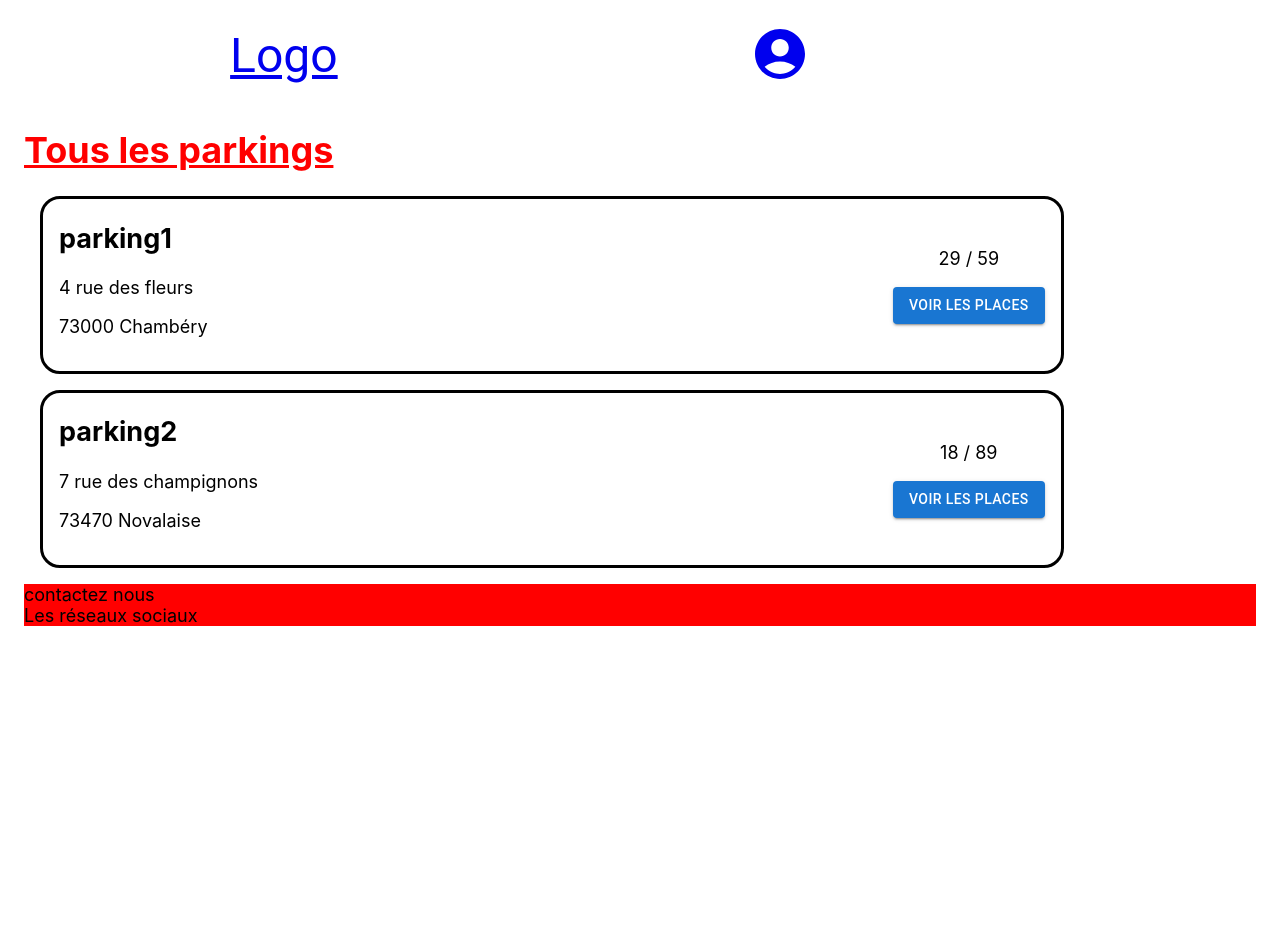
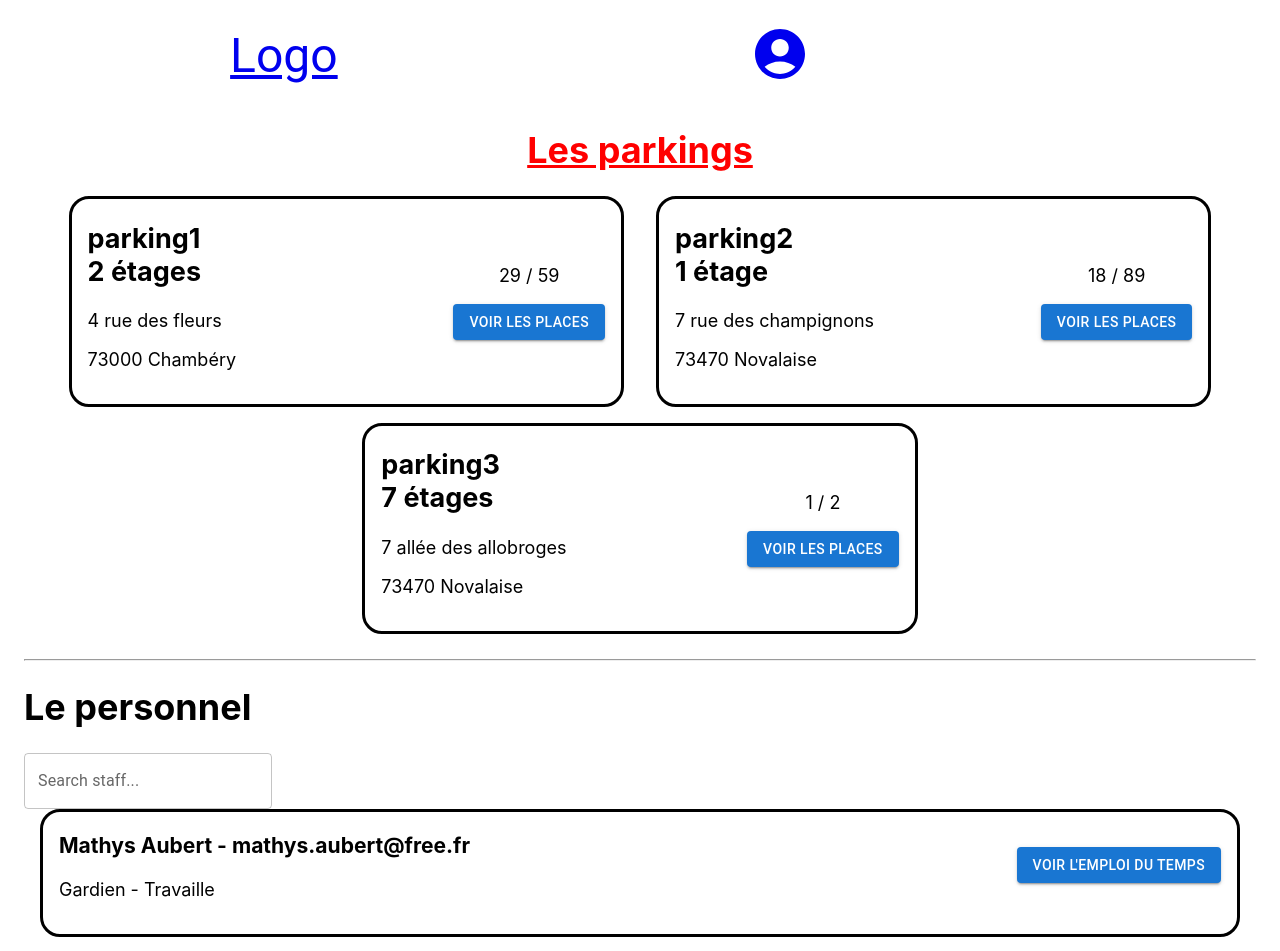
Before and after one commit to XadosIV/UrbanPark_ProjetS4, a React (Create React App) app in the folder client/: page /admin in a window 1280 px wide. Shown: the top 951 px of the page. Before the commit the page ends 800 px from the top, so only its background shows below. Built offline with nearby package versions, Linux system fonts and the light colour scheme.

Commit message:
Staff + Parkings showed on admin page
Need functions to get infos in BDD

```diff
--- a/client/src/components/ParkingList.jsx
+++ b/client/src/components/ParkingList.jsx
@@ -1,20 +1,22 @@
 import React from "react";
 import { Button, TextField } from "@mui/material";
 import { Link } from "react-router-dom";
-import { cutAddress } from "../cutAddress.js";
+import { CutAddress } from "../CutAddress.js";
+import { NeedS } from "../NeedS.js";
 
 export function ParkingList(parking) {
-    var address = cutAddress(parking.parking.address);
+    var address = CutAddress(parking.parking.address);
+
 	return (
         <div className="list-item">
             <div>
-                <h2>{parking.parking.nom}</h2>
+                <h2>{parking.parking.name}<br/>{parking.parking.floors} étage{NeedS(parking.parking.floors)}</h2>
                 <p>{address[0]}</p>
                 <p>{address[1]}</p>
             </div>
             <div className="button-parking">
                 <p>{parking.parking.nbPlaceLibre} / {parking.parking.nbPlaceTot}</p>
-                <Link to={`/${parking.parking.nom}/places`}>
+                <Link to={`/${parking.parking.name}/places`}>
                     <Button variant="contained" color="primary" text-decoration="underline">Voir les places</Button>
                 </Link>
             </div>
--- a/client/src/components/ParkingsPersonnel.jsx
+++ /dev/null
@@ -1,33 +0,0 @@
-import React from "react";
-import { ParkingList } from "./ParkingList";
-
-export function ParkingsPersonnel() {
-
-	const listParkings = [
-		{
-			"nom": "parking1",
-			"nbPlaceLibre": 29,
-			"nbPlaceTot": 59,
-            "etages":2,
-            "address": "4 rue des fleurs 73000 Chambéry",
-		},
-		{
-			"nom": "parking2",
-			"nbPlaceLibre": 18,
-			"nbPlaceTot": 89,
-            "etages":1,
-            "address": "7 rue des champignons 73470 Novalaise",
-		}
-	];
-
-	return (<div>
-            <div className="title-parkings">
-                <h1>Tous les parkings</h1>
-            </div>
-			{
-				listParkings.map((parking, index) => (
-					<ParkingList key={index} parking={parking}/>
-				))
-			}
-		</div>)
-}
--- /dev/null
+++ b/client/src/components/ParkingsStaff.jsx
@@ -0,0 +1,43 @@
+import React from "react";
+import { ParkingList } from "./ParkingList";
+
+export function ParkingsStaff() {
+
+	//Has to be the list where we get all the parkings
+	const listParkings = [
+		{
+			"name": "parking1",
+			"nbPlaceLibre": 29,
+			"nbPlaceTot": 59,
+            "floors":2,
+            "address": "4 rue des fleurs 73000 Chambéry",
+		},
+		{
+			"name": "parking2",
+			"nbPlaceLibre": 18,
+			"nbPlaceTot": 89,
+            "floors":1,
+            "address": "7 rue des champignons 73470 Novalaise",
+		},
+		{
+			"name": "parking3",
+			"nbPlaceLibre": 1,
+			"nbPlaceTot": 2,
+            "floors":7,
+            "address": "7 allée des allobroges 73470 Novalaise",
+		}
+	];
+
+	return (<div>
+            <div className="title-parkings">
+                <h1>Les parkings</h1>
+            </div>
+			<div className="parking-list">
+				{
+					listParkings.map((parking, index) => (
+						<ParkingList key={index} parking={parking}/>
+					))
+				}
+			</div>
+		</div>)
+}
--- /dev/null
+++ b/client/src/components/StaffList.jsx
@@ -0,0 +1,60 @@
+import React, { useState, useEffect } from "react";
+import { StaffPreview } from "./StaffPreview";
+import { Button, TextField } from "@mui/material";
+
+export function StaffList() {
+
+	const [infos, setInfos] = useState(
+		""
+	)
+
+	var listStaff = [
+		{
+            "id":1,
+			"firstName": "Mathys",
+			"lastName": "Aubert",
+			"email": "mathys.aubert@free.fr",
+            "role": "Gardien",
+		},
+		{
+            "id":2,
+			"firstName": "Joris",
+			"lastName": "Dubois",
+			"email": "joris.dubois@gmail.fr",
+            "role": "Nettoyage",
+		},
+	];
+
+	function GetSearch() {
+		var str;
+		var element = document.getElementById("searchbar");
+		if (element != null) {
+			str = element.value;
+		} else {
+			str = "";
+		}
+
+		console.log(str);
+		useEffect(()=>{setInfos(str)});
+
+	}
+
+	return (<div>
+            <div className="">
+                <h1>Le personnel{infos}</h1>
+            </div>
+
+            <TextField
+				id="searchbar"
+				label="Search staff..."
+				type="text"
+				name="searchbar"
+				onChange={GetSearch()}
+			/>
+			{
+                listStaff.map((staff, index) => (
+					<StaffPreview key={index} staff={staff}/>
+				))
+			}
+		</div>)
+}
--- /dev/null
+++ b/client/src/components/StaffPreview.jsx
@@ -0,0 +1,55 @@
+import React from "react";
+import { Button, TextField } from "@mui/material";
+import { Link } from "react-router-dom";
+
+export function StaffPreview(staff) {
+    /**
+     * PrintRole
+     * Return a string to have a better signification of the role
+     *
+     * @param role - The role you want to get a string of
+     * @returns String
+     */
+
+    function PrintRole(role){
+        if (role == "Nettoyage") {
+            role = "Service de nettoyage"
+        }
+        return role
+    }
+
+    /**
+     * Working
+     * Returns if the user who corresponds to the id is currently working or not
+     * If he is working, returns where he is working, else returns "Inactif"
+     *
+     * @param id - The id of the user you want to test
+     * @returns String
+     */
+
+    function Working(id) {
+        //FUNCTION TO DO LATER WHEN WE CAN GET INFORMATIONS FROM DATABASE
+        if (id == 1) {
+            return "Travaille";
+        } else {
+            return "Inactif";
+        }
+    }
+
+	return (
+        <div className="staff-list">
+            <div className="staff-infos">
+                <div>
+                    <h3>{staff.staff.firstName} {staff.staff.lastName} - {staff.staff.email}</h3>
+                    <p>{PrintRole(staff.staff.role)} - {Working(staff.staff.id)}</p>
+                </div>
+
+            </div>
+
+            <div className="button-schedule">
+                <Link to={`/${staff.staff.id}/schedule`}>
+                    <Button variant="contained" color="primary" text-decoration="underline">Voir l'emploi du temps</Button>
+                </Link>
+            </div>
+        </div>)
+}
--- a/client/src/components/index.js
+++ b/client/src/components/index.js
@@ -1,6 +1,8 @@
 export * from "./ExampleName"
 export * from "./ParkingsAccueil"
-export * from "./ParkingsPersonnel"
+export * from "./ParkingsStaff"
 export * from "./Parking"
 export * from "./ParkingList"
+export * from "./StaffList"
+export * from "./StaffPreview"
 export * from "./EndPage"
--- a/client/src/cutAddress.js
+++ b/client/src/cutAddress.js
@@ -1,4 +1,12 @@
-export function cutAddress(address) {
+/**
+ * CutAdress
+ * Return an array with : The location in the city / The postal code and the name of the city
+ *
+ * @param address - The address to cut
+ * @returns Array
+ */
+
+export function CutAddress(address) {
     var cityAddress = "";
     while (!(["0", "1", "2", "3", "4", "5", "6", "7", "8", "9"].includes(address[2]) && address[1]!= " ")) {
         cityAddress += address[0];
--- a/client/src/index.css
+++ b/client/src/index.css
@@ -50,24 +50,6 @@ code {
 	bottom: 0px;
 }
 
-.list-item {
-	background-color: white;
-	display:flex;
-	flex-direction:row;
-	justify-content:space-between;
-	align-items:center;
-	border:solid;
-	border-radius: 20px;
-	width: 80%;
-	height: 100%;
-	margin: 1rem 1rem;
-	padding: 0 1rem 1rem;
-}
-
-.list-item p {
-	color:black;
-}
-
 .button-parking {
 	display:flex;
 	flex-direction:column;
@@ -77,4 +59,43 @@ code {
 .title-parkings {
 	color:red;
 	text-decoration: underline;
+	text-align:center;
 }
+
+.parking-list {
+	min-height: 100%;
+	display: flex;
+	flex-wrap: wrap;
+	flex-direction: row;
+	justify-content:center;
+}
+
+.list-item {
+	display: flex;
+	flex-direction:row;
+	flex-basis: calc(42%);
+	margin: 0 1rem 1rem;
+	padding: 0 1rem 1rem;
+	background-color: white;
+	border:solid;
+	border-radius: 20px;
+	justify-content:space-between;
+	align-items:center;
+}
+
+.list-item p {
+	color:black;
+}
+
+.staff-list {
+	display: flex;
+	flex-direction:row;
+	flex: auto;
+	margin: 0 1rem 1rem;
+	padding: 0 1rem 1rem;
+	background-color: white;
+	border:solid;
+	border-radius: 20px;
+	justify-content:space-between;
+	align-items:center;
+}
--- /dev/null
+++ b/client/src/needS.js
@@ -0,0 +1,11 @@
+/**
+ * NeedS
+ * If the item is alone, returns nothing, else returns a "s" to finish trhe word
+ *
+ * @param item - The item to test if there is more than 1
+ * @returns String
+ */
+
+export function NeedS(item) {
+    if(item > 1) {return "s";}
+}
--- a/client/src/page/AdminPage.jsx
+++ b/client/src/page/AdminPage.jsx
@@ -2,7 +2,7 @@ import React, { useState } from "react";
 import authAPI from "../services/authAPI";
 
 import { Button, TextField } from "@mui/material";
-import { ParkingsPersonnel } from "../components";
+import { ParkingsStaff, StaffList } from "../components";
 
 export function AdminPage() {
 	const [infos, setInfos] = useState({
@@ -28,6 +28,8 @@ export function AdminPage() {
 	}
 
 	return(<div>
-        <ParkingsPersonnel/>
+        <ParkingsStaff/>
+		<hr/>
+		<StaffList/>
 	</div>)
 }
```
